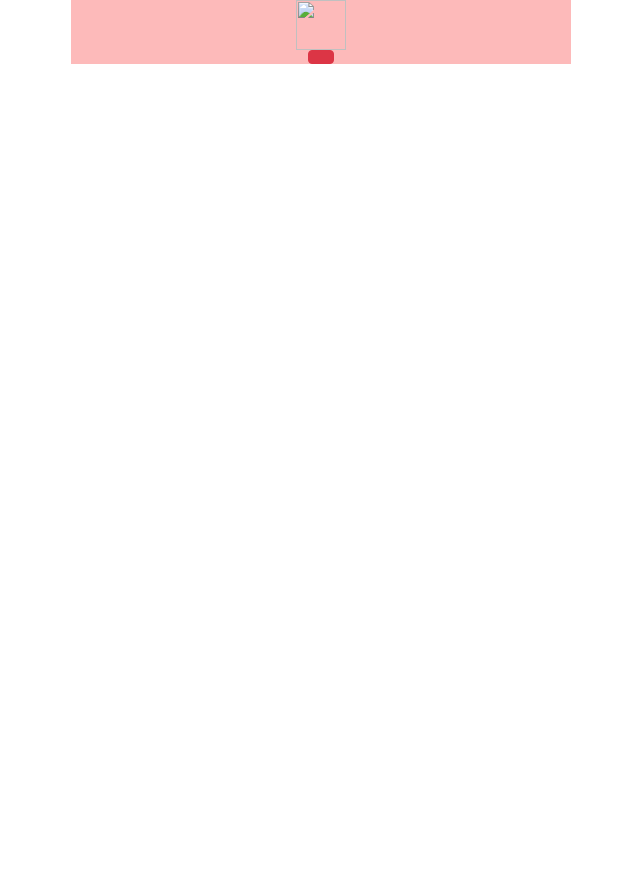
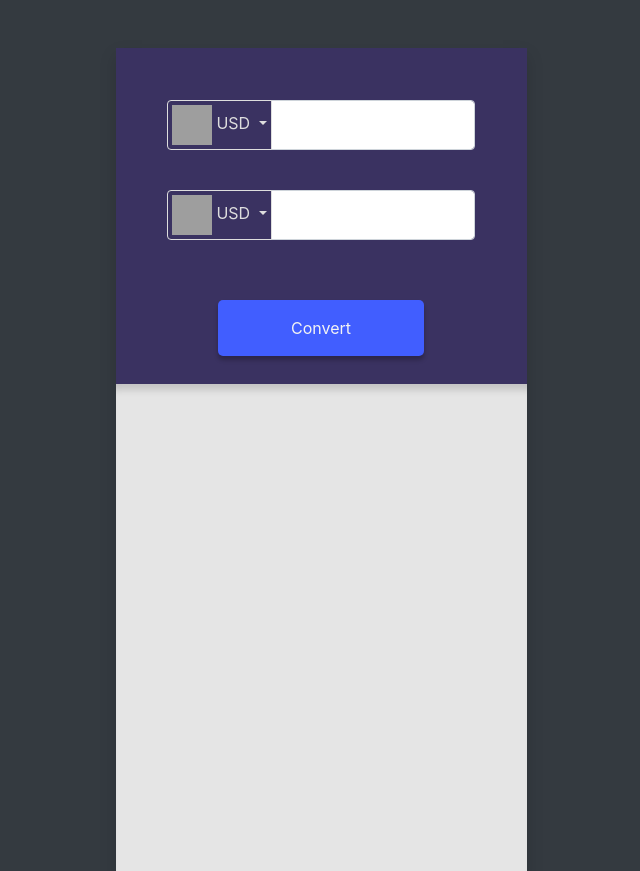
Before and after one commit to Deelip7/ExchangeRatesApp, a website with bundled scripts: page index.html in a window 1280 px wide. Shown: the whole page, without its empty margins (319-959 px from the left). Before the commit the page ends 800 px from the top, so only its background shows below. Built offline with nearby package versions, Linux system fonts and the light colour scheme; grey boxes are pictures that could not be loaded; files whose address does not match are found by name.

Commit message:
add dropdown menu to select two currencies

```diff
--- /dev/null
+++ b/app.js
@@ -0,0 +1 @@
+import "../node_modules/bootstrap/dist/js/bootstrap.bundle.min.js";
--- a/index.html
+++ b/index.html
@@ -4,12 +4,59 @@
     <meta charset="UTF-8" />
     <meta name="viewport" content="width=device-width, initial-scale=1.0" />
     <link rel="stylesheet" href="css/main.css" />
+    <link rel="shortcut icon" href="#" type="image/x-icon" />
     <title>Exchange Rate App</title>
   </head>
-  <body>
-    <div class="form-login">
-      <img src="/node_modules/bootstrap-icons/icons/cash-stack.svg" alt="" height="50" width="50" mb-4 />
-      <button class="btn btn-danger"></button>
+  <body class="bg-dark">
+    <div class="container-x shadow mt-5">
+      <form class="form-group text-center w-75">
+        <!-- Current One input Fields -->
+        <div class="currency">
+          <img src="" alt="" id="currentOne__flag " />
+
+          <div class="input-group mb-3">
+            <div class="input-group-prepend">
+              <button class="btn btn-outline-secondary dropdown-toggle p-1" type="button" data-toggle="dropdown" aria-haspopup="true">
+                <!-- <img src="https://img.icons8.com/color/48/000000/usa.png" width="50px" height="50px" /> -->
+                <img src="https://img.icons8.com/color/48/000000/usa-circular.png" width="40px" height="40px" /> USD
+              </button>
+              <div class="dropdown-menu w-100 border-white">
+                <a class="dropdown-item disabled" href="#">Select Country Below</a>
+                <div role="separator" class="dropdown-divider"></div>
+                <a class="dropdown-item active" href="#">Another action</a>
+                <a class="dropdown-item" href="#">Something else here</a>
+                <a class="dropdown-item" href="#">Separated link</a>
+              </div>
+            </div>
+            <input type="text" class="form-control py-4" aria-label="Text input with dropdown button" />
+          </div>
+        </div>
+        <!-- Current Two input Fields -->
+        <div class="currentTwo">
+          <img src="" alt="" id="currentTwo__flag" />
+
+          <div class="input-group mb-3">
+            <div class="input-group-prepend">
+              <button class="btn btn-outline-secondary dropdown-toggle p-1" type="button" data-toggle="dropdown" aria-haspopup="true">
+                <img src="https://img.icons8.com/color/48/000000/great-britain-circular.png" width="40px" height="40px" /> USD
+              </button>
+              <div class="dropdown-menu w-100 border-white">
+                <a class="dropdown-item disabled" href="#">Select Country Below</a>
+                <div role="separator" class="dropdown-divider"></div>
+                <a class="dropdown-item active" href="#">Another action</a>
+                <a class="dropdown-item" href="#">Something else here</a>
+                <a class="dropdown-item" href="#">Separated link</a>
+              </div>
+            </div>
+            <input type="text" class="form-control py-4" aria-label="Text input with dropdown button" />
+          </div>
+        </div>
+      </form>
+
+      <button class="btnConvert px-5 py-3 w-50">Convert</button>
+      <div class="numPad"></div>
     </div>
+    <script src="app.js" type="module"></script>
+    <script src="https://ajax.googleapis.com/ajax/libs/jquery/3.5.1/jquery.min.js"></script>
   </body>
 </html>
--- a/scss/_style.scss
+++ b/scss/_style.scss
@@ -13,12 +13,43 @@
 //custom variables
 $secondary: #dedede;
 
-.form-login {
-  width: 500px;
-  background-color: darken($color: #fdbaba, $amount: 0);
+.container-x {
+  width: 411px;
+  height: 823px;
+  background-color: #3a3261;
   margin: auto;
   display: flex;
+  flex-flow: wrap;
   justify-content: center;
-  align-items: center;
-  flex-flow: column wrap;
+  align-items: flex-end;
 }
+
+.btnConvert {
+  // background: linear-gradient(90deg, #415eff -2.36%, #4965ff 103.94%);
+  background-color: #415eff;
+  box-shadow: 0px 4px 4px rgba(0, 0, 0, 0.25);
+  border-radius: 5px;
+  outline: none !important;
+  color: #f4f4f4;
+  border: none;
+}
+.numPad {
+  width: 411px;
+  height: 487px;
+  left: 0px;
+  top: 336px;
+  background: #e5e5e5;
+  box-shadow: inset 0px 11px 7px -5px rgba(0, 0, 0, 0.15);
+}
+
+/* Chrome, Safari, Edge, Opera */
+input::-webkit-outer-spin-button,
+input::-webkit-inner-spin-button {
+  -webkit-appearance: none;
+  margin: 0;
+}
+
+/* Firefox */
+input[type="number"] {
+  -moz-appearance: textfield;
+}
```
Also changed, not shown: css/main.css.
